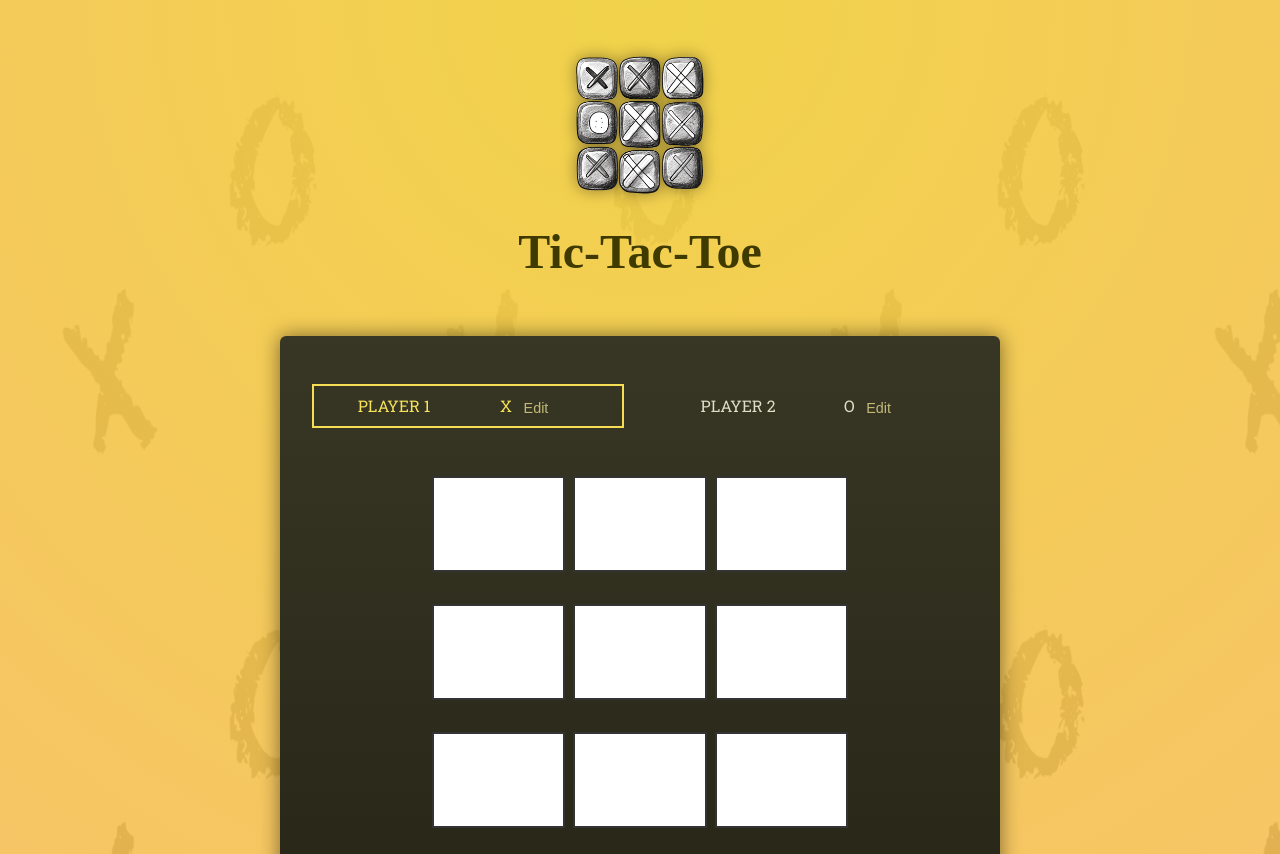
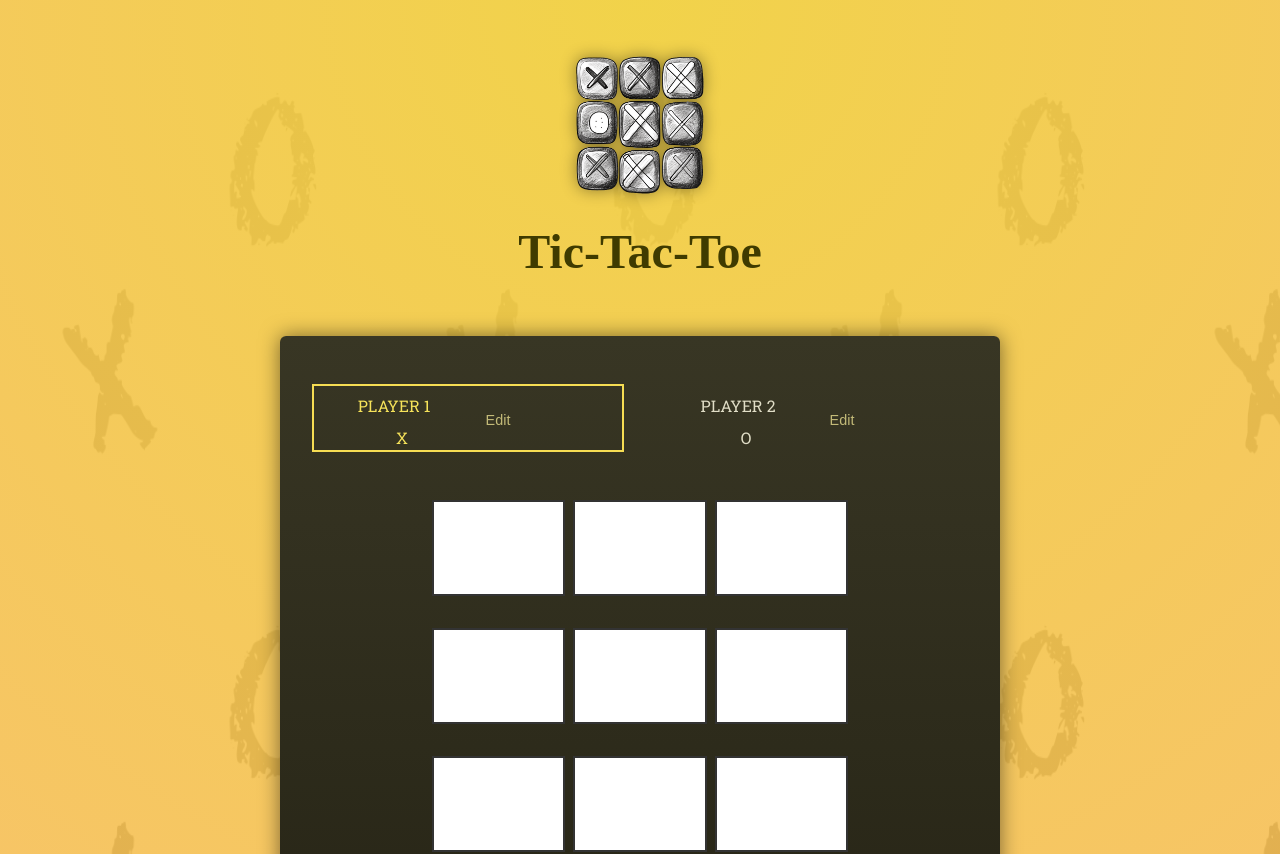
Before and after one commit to AminDarestani2019/Tic-Tac-Toe, a React (Vite) app: page / in a window 1280 px wide. Shown: the top 854 px of the page. Built offline with nearby package versions, Linux system fonts and the light colour scheme; a web font is replaced by a local one.

Commit message:
add: deploy workflow

```diff
--- a/src/index.css
+++ b/src/index.css
@@ -106,9 +106,8 @@ button {
 
 .player {
   display: flex;
+  flex-direction: column;
   align-items: center;
-  gap: 10px; /* فاصله بین نام بازیکن و دکمه */
-  flex-wrap: wrap; /* در صورت کمبود فضا، عناصر در سطر جدید قرار گیرند */
 }
 
 .player-name {
```
Also changed, not shown: 5 other files (tests, documents, lock files or other folders).
